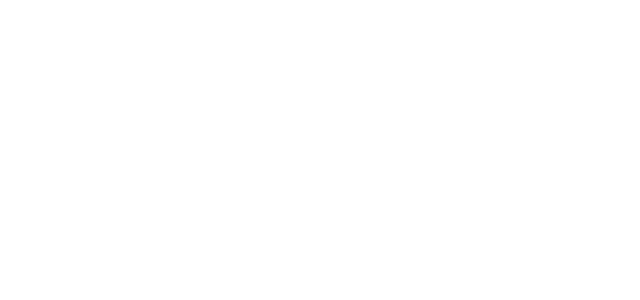
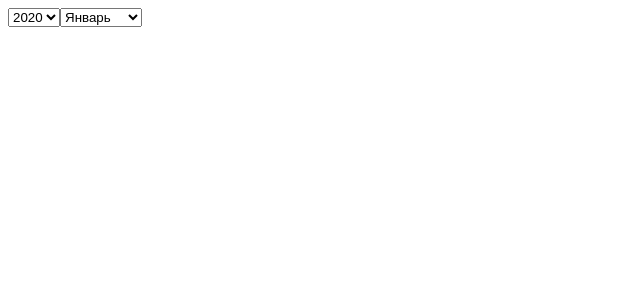
Before and after one commit to Rustam9724/Organizer, a React (Create React App) app: page / in a window 1280 px wide. Shown: the top 300 px of the page, without its empty margins (0-640 px from the left). Built offline with nearby package versions, Linux system fonts and the light colour scheme.

Commit message:
init: DatePicker

```diff
--- a/src/App.js
+++ b/src/App.js
@@ -1,4 +1,14 @@
+import { useState } from 'react';
+import DatePicker from './components/DatePicker';
+
 function App() {
+  const [date, setDate] = useState(new Date());
+
+  return (
+      <div>
+          <DatePicker date={date} setDate={setDate}/>
+      </div>
+  )
 }
 
 export default App;
--- /dev/null
+++ b/src/components/DatePicker.jsx
@@ -0,0 +1,11 @@
+import YearPicker from './YearPicker';
+import MonthPicker from "./MonthPicker";
+
+function DatePicker({date, setDate}) {
+    return <div>
+        <YearPicker month={date.getMonth()} setDate={setDate}/>
+        <MonthPicker year={date.getFullYear()} setDate={setDate}/>
+    </div>
+}
+
+export default DatePicker;
--- /dev/null
+++ b/src/components/MonthPicker.jsx
@@ -0,0 +1,48 @@
+function MonthPicker({year, setDate}) {
+    function changeHandler(event) {
+        switch (event.target.value) {
+            case 'Январь': setDate(new Date(year, 0));
+            break;
+            case 'Февраль': setDate(new Date(year, 1));
+            break;
+            case 'Март': setDate(new Date(year, 2));
+            break;
+            case 'Апрель': setDate(new Date(year, 3));
+            break;
+            case 'Май': setDate(new Date(year, 4));
+            break;
+            case 'Июнь': setDate(new Date(year, 5));
+            break;
+            case 'Июль': setDate(new Date(year, 6));
+            break;
+            case 'Август': setDate(new Date(year, 7));
+            break;
+            case 'Сентябрь': setDate(new Date(year, 8));
+            break;
+            case 'Октябрь': setDate(new Date(year, 9));
+            break;
+            case 'Ноябрь': setDate(new Date(year, 10));
+            break;
+            case 'Декабрь': setDate(new Date(year, 11));
+            break;
+            default: setDate(null);
+        }
+    }
+
+    return <select onChange={event => changeHandler(event)}>
+        <option>Январь</option>
+        <option>Февраль</option>
+        <option>Март</option>
+        <option>Апрель</option>
+        <option>Май</option>
+        <option>Июнь</option>
+        <option>Июль</option>
+        <option>Август</option>
+        <option>Сентябрь</option>
+        <option>Октябрь</option>
+        <option>Ноябрь</option>
+        <option>Декабрь</option>
+    </select>
+}
+
+export default MonthPicker;
--- /dev/null
+++ b/src/components/YearPicker.jsx
@@ -0,0 +1,17 @@
+function YearPicker({month, setDate}) {
+    return <select onChange={event => setDate(new Date(event.target.value, month))}>
+        <option>2020</option>
+        <option>2021</option>
+        <option>2022</option>
+        <option>2023</option>
+        <option>2024</option>
+        <option>2025</option>
+        <option>2026</option>
+        <option>2027</option>
+        <option>2028</option>
+        <option>2029</option>
+        <option>2030</option>
+    </select>
+}
+
+export default YearPicker;
--- a/src/index.js
+++ b/src/index.js
@@ -4,7 +4,5 @@
 
 const root = ReactDOM.createRoot(document.getElementById('root'));
 root.render(
-  <React.StrictMode>
     <App />
-  </React.StrictMode>
 );
```
